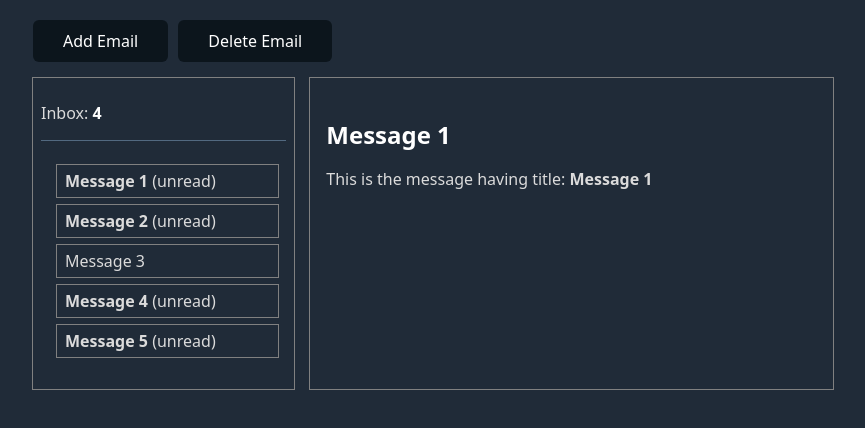
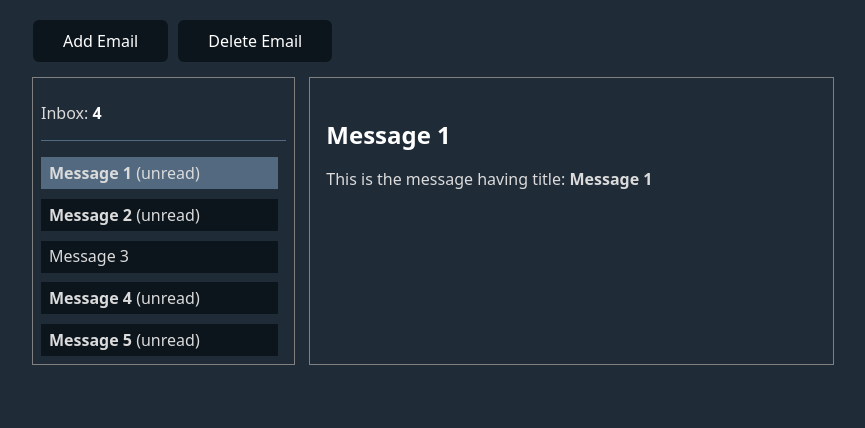
Before and after one commit to pankaj485/pub-sub-js, a plain HTML site: page index.html in a window 1280 px wide. Shown: the whole page, without its empty margins (207-1072 px from the left). Drawn offline with nearby package versions, Linux system fonts and the light colour scheme.

Commit message:
feat: update UI styles for message lists

```diff
--- a/index.html
+++ b/index.html
@@ -20,7 +20,7 @@
         <p>Inbox: <strong id="email-counter">0</strong></p>
         <hr />
         <!-- Subscriber	 -->
-        <ul id="list-container"></ul>
+        <div id="list-container"></div>
       </aside>
 
       <main>
--- a/script.js
+++ b/script.js
@@ -2,7 +2,6 @@ class App {
   // 	using private property for messages in order to keep encapsulation
   #messages = [];
   #currentMessage = null;
-
   /*
     Data CRUD operations
   */
@@ -37,7 +36,17 @@ class App {
   }
 
   setCurrentMessage(message) {
+    if (this.#currentMessage) {
+      const currentId = this.currentMessage.id;
+      document
+        .getElementById(`email-title-${currentId}`)
+        ?.classList.remove("current-title");
+    }
+
     this.#currentMessage = message;
+    document
+      .getElementById(`email-title-${message.id}`)
+      ?.classList.add("current-title");
   }
 
   /*
@@ -83,11 +92,12 @@ const renderEmailList = (data) => {
 
   data.forEach((message) => {
     const { unread, title } = message;
-    let li = document.createElement("li");
-    ulContainer.appendChild(li);
+    let p = document.createElement("p");
+    p.setAttribute("id", `email-title-${message.id}`);
+    ulContainer.appendChild(p);
 
-    li.innerHTML = unread ? `<b>${title}</b><span> (unread)</span>` : title;
-    li.addEventListener("click", (e) => {
+    p.innerHTML = unread ? `<b>${title}</b><span> (unread)</span>` : title;
+    p.addEventListener("click", (e) => {
       e.preventDefault();
       app.markMessageAsRead(message.id);
       app.setCurrentMessage(message);
--- a/style.css
+++ b/style.css
@@ -18,14 +18,15 @@ section {
   gap: 1rem;
 }
 
-li {
+#list-container p {
   padding: 0.3rem 0.5rem;
   cursor: pointer;
-  width: 100%;
-  outline: 1px solid gray;
-  margin: 0.5rem auto;
-  margin-left: -1.5rem;
-  list-style: none;
+  flex-grow: 1;
+  width: 90%;
+  word-break: break-all;
+  margin: 0;
+  margin-right: 1rem;
+  background-color: var(--button-base);
 }
 
 #add-email {
@@ -35,7 +36,19 @@ li {
 #list-container {
   max-height: 500px;
   overflow-y: scroll;
+  overflow-x: hidden;
   scrollbar-width: thin;
+
+  margin-top: 1rem;
+  display: flex;
+  flex-direction: column;
+  justify-content: flex-start;
+  align-items: flex-start;
+  gap: 0.6rem;
+}
+
+.current-title {
+  background-color: var(--border) !important;
 }
 
 @media (max-width: 600px) {
```
